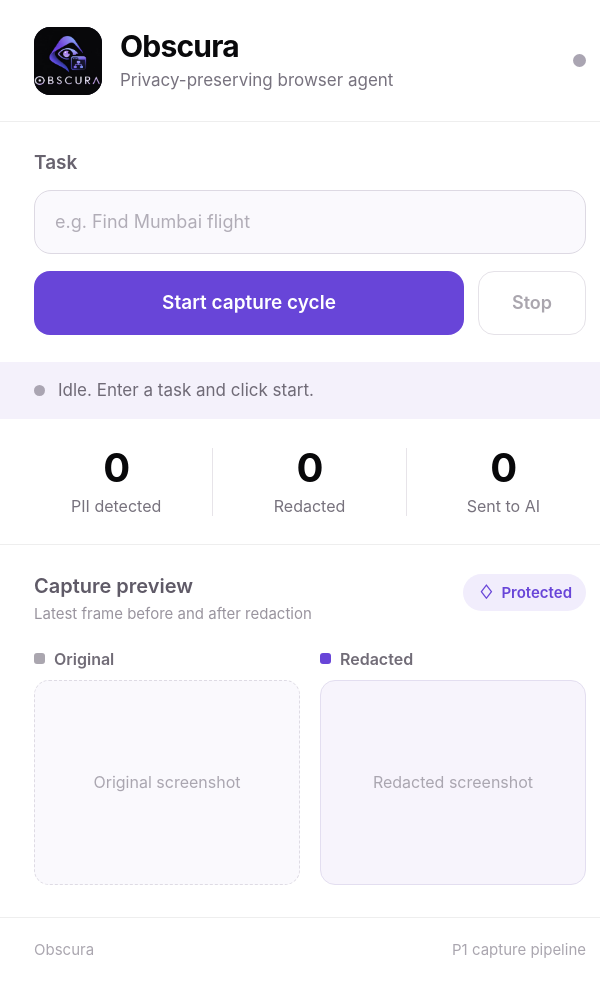
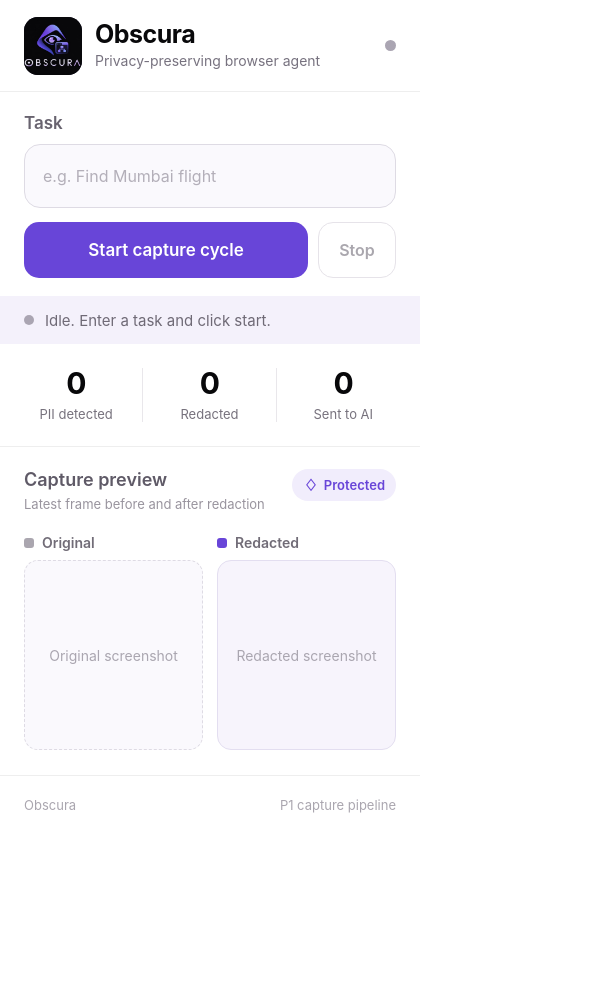
Before and after one commit to Team-Cipher-Obscura/Obscura, a browser extension: page extension/popup.html in a window 400 px wide. Shown: the whole page, 600 px wide, since content can reach past the window. After the commit the page ends 844 px from the top, so only its background shows below. Drawn offline with Linux system fonts and the light colour scheme; files whose address does not match are found by name.

Commit message:
Fixed popup files

```diff
--- a/extension/popup.css
+++ b/extension/popup.css
@@ -6,31 +6,16 @@
   box-sizing: border-box;
 }
 
-
-/* =========================================================
-   POPUP SIZE
-   ========================================================= */
-
-html {
-  width: 620px;
-  min-width: 620px;
-  max-width: 620px;
-
-  margin: 0;
-  padding: 0;
-}
-
+html,
 body {
-  width: 620px;
-  min-width: 620px;
-  max-width: 620px;
+  width: 420px;
+  min-width: 420px;
+  max-width: 420px;
 
   margin: 0;
   padding: 0;
 
   background: #ffffff;
-
-  color: #111111;
 
   font-family:
     Inter,
@@ -42,13 +27,19 @@ body {
     Arial,
     sans-serif;
 
+  color: #111111;
+
   overflow-x: hidden;
 }
 
+body {
+  min-height: 620px;
+}
+
 .popup-container {
-  width: 620px;
-  min-width: 620px;
-  max-width: 620px;
+  width: 420px;
+  min-width: 420px;
+  max-width: 420px;
 
   background: #ffffff;
 }
@@ -61,13 +52,13 @@ body {
 .header {
   width: 100%;
 
-  height: 122px;
+  min-height: 92px;
 
   display: flex;
   align-items: center;
   justify-content: space-between;
 
-  padding: 22px 34px;
+  padding: 16px 24px;
 
   border-bottom: 1px solid #eeeeee;
 }
@@ -76,36 +67,42 @@ body {
   display: flex;
   align-items: center;
 
-  gap: 18px;
+  gap: 13px;
 
   min-width: 0;
 }
 
+
+/* LOGO */
+
 .logo-wrapper {
-  width: 68px;
-  height: 68px;
+  width: 58px;
+  height: 58px;
 
-  flex: 0 0 68px;
+  flex: 0 0 58px;
 
   display: flex;
   align-items: center;
   justify-content: center;
 
-  border-radius: 16px;
+  overflow: hidden;
 
-  overflow: hidden;
+  border-radius: 14px;
 
   background: #17112f;
 }
 
 .logo {
+  display: block;
+
   width: 100%;
   height: 100%;
 
-  display: block;
-
   object-fit: cover;
 }
+
+
+/* BRAND TEXT */
 
 .brand-text {
   min-width: 0;
@@ -116,32 +113,35 @@ body {
 
   color: #09090b;
 
-  font-size: 30px;
-  line-height: 1.05;
+  font-size: 25px;
+  line-height: 1.1;
 
   font-weight: 700;
 
-  letter-spacing: -0.8px;
+  letter-spacing: -0.5px;
 
   white-space: nowrap;
 }
 
 .brand-text p {
-  margin: 7px 0 0;
+  margin: 5px 0 0;
 
-  color: #77727e;
+  color: #77727f;
 
-  font-size: 17px;
+  font-size: 14px;
   line-height: 1.2;
 
   white-space: nowrap;
 }
 
+
+/* STATUS DOT */
+
 .header-status-dot {
-  width: 13px;
-  height: 13px;
+  width: 11px;
+  height: 11px;
 
-  flex: 0 0 13px;
+  flex: 0 0 11px;
 
   border-radius: 50%;
 
@@ -168,18 +168,17 @@ body {
 .task-section {
   width: 100%;
 
-  padding: 30px 34px 27px;
+  padding: 21px 24px 18px;
 }
 
 .section-label {
   display: block;
 
-  margin: 0 0 15px;
+  margin: 0 0 11px;
 
   color: #68636f;
 
-  font-size: 19px;
-  line-height: 1.2;
+  font-size: 17px;
 
   font-weight: 600;
 }
@@ -190,29 +189,25 @@ body {
   width: 100%;
   height: 64px;
 
-  padding: 0 20px;
+  padding: 0 18px;
 
-  border: 1px solid #ddd9e3;
-  border-radius: 17px;
+  border: 1px solid #dedbe4;
+
+  border-radius: 16px;
 
   outline: none;
 
   background: #faf9fd;
 
-  color: #202024;
+  color: #222222;
 
   font-family: inherit;
 
-  font-size: 18px;
-
-  transition:
-    border-color 0.2s ease,
-    box-shadow 0.2s ease,
-    background 0.2s ease;
+  font-size: 16px;
 }
 
 #task-input::placeholder {
-  color: #b1adb7;
+  color: #b3afb9;
 }
 
 #task-input:focus {
@@ -236,25 +231,27 @@ body {
    ========================================================= */
 
 .task-actions {
+  display: flex;
+
   width: 100%;
 
-  display: flex;
+  gap: 10px;
 
-  gap: 14px;
-
-  margin-top: 17px;
+  margin-top: 14px;
 }
 
 .start-btn {
   flex: 1;
 
-  width: auto;
-  height: 64px;
+  min-width: 0;
 
-  padding: 0 25px;
+  height: 56px;
+
+  padding: 0 10px;
 
   border: none;
-  border-radius: 16px;
+
+  border-radius: 15px;
 
   background: #6845d8;
 
@@ -262,7 +259,7 @@ body {
 
   font-family: inherit;
 
-  font-size: 19px;
+  font-size: 17px;
 
   font-weight: 600;
 
@@ -272,15 +269,11 @@ body {
 
   transition:
     background 0.15s ease,
-    transform 0.15s ease,
-    box-shadow 0.15s ease;
+    transform 0.15s ease;
 }
 
 .start-btn:hover:not(:disabled) {
   background: #5d3dcc;
-
-  box-shadow:
-    0 7px 18px rgba(104, 69, 216, 0.18);
 }
 
 .start-btn:active:not(:disabled) {
@@ -291,27 +284,28 @@ body {
   opacity: 0.58;
 
   cursor: not-allowed;
-
-  box-shadow: none;
 }
 
+
 .stop-btn {
-  width: 108px;
-  min-width: 108px;
-  height: 64px;
+  flex: 0 0 78px;
+
+  width: 78px;
+  height: 56px;
 
   padding: 0;
 
-  border: 1px solid #e5e2e8;
-  border-radius: 16px;
+  border: 1px solid #e6e3e9;
+
+  border-radius: 15px;
 
   background: #ffffff;
 
-  color: #aaa6ae;
+  color: #aaa7ae;
 
   font-family: inherit;
 
-  font-size: 18px;
+  font-size: 16px;
 
   font-weight: 600;
 
@@ -323,7 +317,7 @@ body {
 .stop-btn:not(:disabled) {
   color: #d9534f;
 
-  border-color: #e0c7c6;
+  border-color: #e2c9c8;
 }
 
 .stop-btn:not(:disabled):hover {
@@ -344,29 +338,29 @@ body {
 .status-bar {
   width: 100%;
 
-  min-height: 57px;
+  min-height: 48px;
 
   display: flex;
   align-items: center;
 
-  gap: 13px;
+  gap: 11px;
 
-  padding: 0 34px;
+  padding: 0 24px;
 
   background: #f4f1fb;
 
   color: #6f6a76;
 
-  font-size: 17px;
+  font-size: 15px;
 
   white-space: nowrap;
 }
 
 .status-dot {
-  width: 11px;
-  height: 11px;
+  width: 10px;
+  height: 10px;
 
-  flex: 0 0 11px;
+  flex: 0 0 10px;
 
   border-radius: 50%;
 
@@ -381,16 +375,16 @@ body {
   background: #6845d8;
 }
 
-.status-bar.paused .status-dot {
-  background: #d49b45;
-}
-
 .status-bar.success .status-dot {
   background: #6c8d6c;
 }
 
 .status-bar.error .status-dot {
   background: #d9534f;
+}
+
+.status-bar.paused .status-dot {
+  background: #d49b45;
 }
 
 
@@ -405,7 +399,7 @@ body {
 
   grid-template-columns: repeat(3, 1fr);
 
-  padding: 29px 20px 28px;
+  padding: 24px 10px;
 
   border-bottom: 1px solid #eeeeee;
 }
@@ -415,10 +409,11 @@ body {
 
   display: flex;
   flex-direction: column;
+
   align-items: center;
   justify-content: center;
 
-  border-right: 1px solid #e7e4e9;
+  border-right: 1px solid #e9e7eb;
 }
 
 .metric:last-child {
@@ -430,25 +425,23 @@ body {
 
   color: #08080a;
 
-  font-size: 40px;
+  font-size: 30px;
 
   line-height: 1;
 
   font-weight: 700;
 
-  letter-spacing: -1px;
+  letter-spacing: -0.5px;
 }
 
 .metric-label {
   display: block;
 
-  margin-top: 9px;
+  margin-top: 8px;
 
   color: #77727d;
 
-  font-size: 16px;
-
-  line-height: 1.2;
+  font-size: 13px;
 
   text-align: center;
 
@@ -457,22 +450,26 @@ body {
 
 
 /* =========================================================
-   PREVIEW SECTION
+   CAPTURE PREVIEW
    ========================================================= */
 
 .preview-section {
   width: 100%;
 
-  padding: 29px 34px 32px;
+  padding: 22px 24px 25px;
 }
 
-.preview-heading {
+.preview-header {
   display: flex;
 
   align-items: flex-start;
   justify-content: space-between;
 
-  gap: 20px;
+  gap: 10px;
+}
+
+.preview-title {
+  min-width: 0;
 }
 
 .preview-title h2 {
@@ -480,7 +477,7 @@ body {
 
   color: #5f5a67;
 
-  font-size: 20px;
+  font-size: 18px;
 
   line-height: 1.2;
 
@@ -488,16 +485,19 @@ body {
 }
 
 .preview-title p {
-  margin: 7px 0 0;
+  margin: 6px 0 0;
 
   color: #99949e;
 
-  font-size: 15px;
+  font-size: 13px;
 
-  line-height: 1.25;
+  line-height: 1.2;
 
   white-space: nowrap;
 }
+
+
+/* PROTECTED */
 
 .protected-badge {
   flex: 0 0 auto;
@@ -505,17 +505,17 @@ body {
   display: flex;
   align-items: center;
 
-  gap: 7px;
+  gap: 6px;
 
-  padding: 9px 14px;
+  padding: 8px 11px;
 
-  border-radius: 20px;
+  border-radius: 18px;
 
   background: #f1edfc;
 
   color: #6845d8;
 
-  font-size: 15px;
+  font-size: 13px;
 
   font-weight: 600;
 
@@ -523,7 +523,7 @@ body {
 }
 
 .shield-icon {
-  font-size: 19px;
+  font-size: 16px;
 
   line-height: 1;
 }
@@ -538,22 +538,22 @@ body {
 
   grid-template-columns: 1fr 1fr;
 
-  gap: 20px;
+  gap: 14px;
 
-  margin-top: 25px;
+  margin-top: 22px;
 
-  margin-bottom: 11px;
+  margin-bottom: 9px;
 }
 
 .preview-label {
   display: flex;
   align-items: center;
 
-  gap: 9px;
+  gap: 8px;
 
   color: #716c77;
 
-  font-size: 16px;
+  font-size: 14px;
 
   font-weight: 600;
 
@@ -561,10 +561,10 @@ body {
 }
 
 .label-dot {
-  width: 11px;
-  height: 11px;
+  width: 10px;
+  height: 10px;
 
-  flex: 0 0 11px;
+  flex: 0 0 10px;
 
   border-radius: 3px;
 }
@@ -589,18 +589,18 @@ body {
 
   grid-template-columns: 1fr 1fr;
 
-  gap: 20px;
+  gap: 14px;
 }
 
 .preview-card {
   width: 100%;
-  height: 205px;
+  height: 190px;
 
   position: relative;
 
   overflow: hidden;
 
-  border-radius: 15px;
+  border-radius: 14px;
 
   background: #faf9fd;
 
@@ -616,10 +616,10 @@ body {
 }
 
 .preview-image {
+  display: block;
+
   width: 100%;
   height: 100%;
-
-  display: block;
 
   object-fit: cover;
 }
@@ -634,14 +634,15 @@ body {
   inset: 0;
 
   display: flex;
+
   align-items: center;
   justify-content: center;
 
-  padding: 20px;
+  padding: 12px;
 
   color: #aaa6b0;
 
-  font-size: 16px;
+  font-size: 14px;
 
   text-align: center;
 }
@@ -658,19 +659,20 @@ body {
 .footer {
   width: 100%;
 
-  min-height: 65px;
+  min-height: 58px;
 
   display: flex;
+
   align-items: center;
   justify-content: space-between;
 
-  padding: 0 34px;
+  padding: 0 24px;
 
   border-top: 1px solid #eeeeee;
 
   color: #aaa6af;
 
-  font-size: 15px;
+  font-size: 13px;
 
   white-space: nowrap;
 }
--- a/extension/popup.html
+++ b/extension/popup.html
@@ -2,19 +2,16 @@
 <html lang="en">
 <head>
   <meta charset="UTF-8">
-  <meta
-    name="viewport"
-    content="width=device-width, initial-scale=1.0"
-  >
+  <meta name="viewport" content="width=device-width, initial-scale=1.0">
 
   <title>Obscura</title>
 
-  <link rel="stylesheet" href="popup.css">
+  <link rel="stylesheet" href="./popup.css">
 </head>
 
 <body>
 
-  <main class="popup-container">
+  <div class="popup-container">
 
     <!-- ================= HEADER ================= -->
 
@@ -24,9 +21,10 @@
 
         <div class="logo-wrapper">
           <img
-            src="assets/obscura-logo.jpeg"
-            alt="Obscura"
+            id="obscura-logo"
             class="logo"
+            src="./assets/obscura-logo.jpeg"
+            alt="Obscura logo"
           >
         </div>
 
@@ -59,8 +57,8 @@
       <input
         id="task-input"
         type="text"
+        autocomplete="off"
         placeholder="e.g. Find Mumbai flight"
-        autocomplete="off"
       >
 
       <div class="task-actions">
@@ -112,48 +110,48 @@
 
       <div class="metric">
 
-        <span
+        <div
           id="pii-count"
           class="metric-value"
         >
           0
-        </span>
+        </div>
 
-        <span class="metric-label">
+        <div class="metric-label">
           PII detected
-        </span>
+        </div>
 
       </div>
 
 
       <div class="metric">
 
-        <span
+        <div
           id="redacted-count"
           class="metric-value"
         >
           0
-        </span>
+        </div>
 
-        <span class="metric-label">
+        <div class="metric-label">
           Redacted
-        </span>
+        </div>
 
       </div>
 
 
       <div class="metric">
 
-        <span
+        <div
           id="sent-count"
           class="metric-value"
         >
           0
-        </span>
+        </div>
 
-        <span class="metric-label">
+        <div class="metric-label">
           Sent to AI
-        </span>
+        </div>
 
       </div>
 
@@ -164,7 +162,7 @@
 
     <section class="preview-section">
 
-      <div class="preview-heading">
+      <div class="preview-header">
 
         <div class="preview-title">
 
@@ -179,13 +177,9 @@
 
         <div class="protected-badge">
 
-          <span class="shield-icon">
-            ♢
-          </span>
+          <span class="shield-icon">♢</span>
 
-          <span>
-            Protected
-          </span>
+          <span>Protected</span>
 
         </div>
 
@@ -200,9 +194,7 @@
 
           <span class="label-dot original-dot"></span>
 
-          <span>
-            Original
-          </span>
+          <span>Original</span>
 
         </div>
 
@@ -211,9 +203,7 @@
 
           <span class="label-dot redacted-dot"></span>
 
-          <span>
-            Redacted
-          </span>
+          <span>Redacted</span>
 
         </div>
 
@@ -224,7 +214,7 @@
 
       <div class="preview-grid">
 
-        <!-- Original -->
+        <!-- ORIGINAL -->
 
         <div class="preview-card original-card">
 
@@ -244,7 +234,7 @@
         </div>
 
 
-        <!-- Redacted -->
+        <!-- REDACTED -->
 
         <div class="preview-card redacted-card">
 
@@ -272,20 +262,16 @@
 
     <footer class="footer">
 
-      <span>
-        Obscura
-      </span>
+      <span>Obscura</span>
 
-      <span>
-        P1 capture pipeline
-      </span>
+      <span>P1 capture pipeline</span>
 
     </footer>
 
-  </main>
+  </div>
 
 
-  <script src="popup.js"></script>
+  <script src="./popup.js"></script>
 
 </body>
 </html>
```
Also changed, not shown: extension/popup.js (+30 -9 lines).
